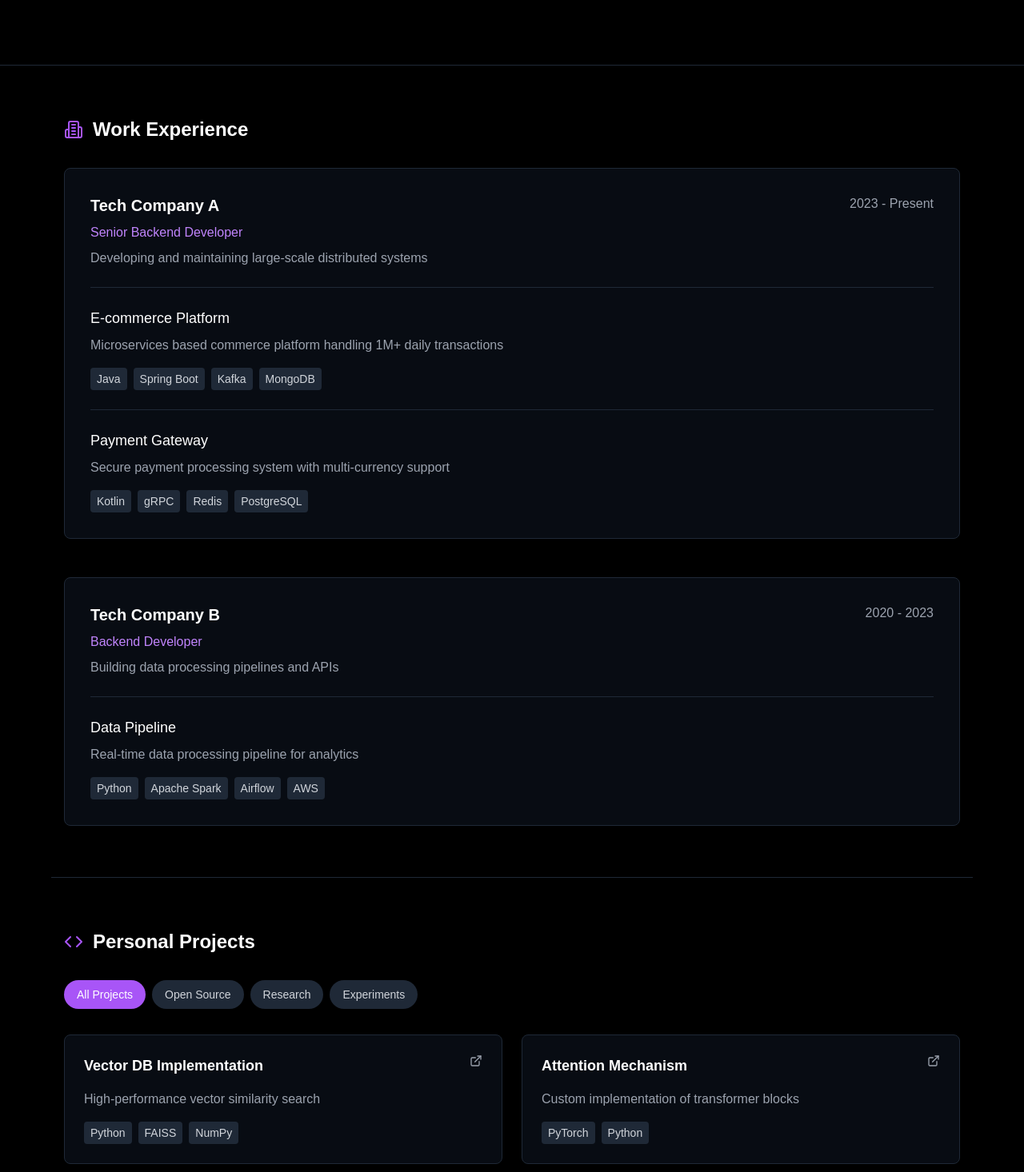
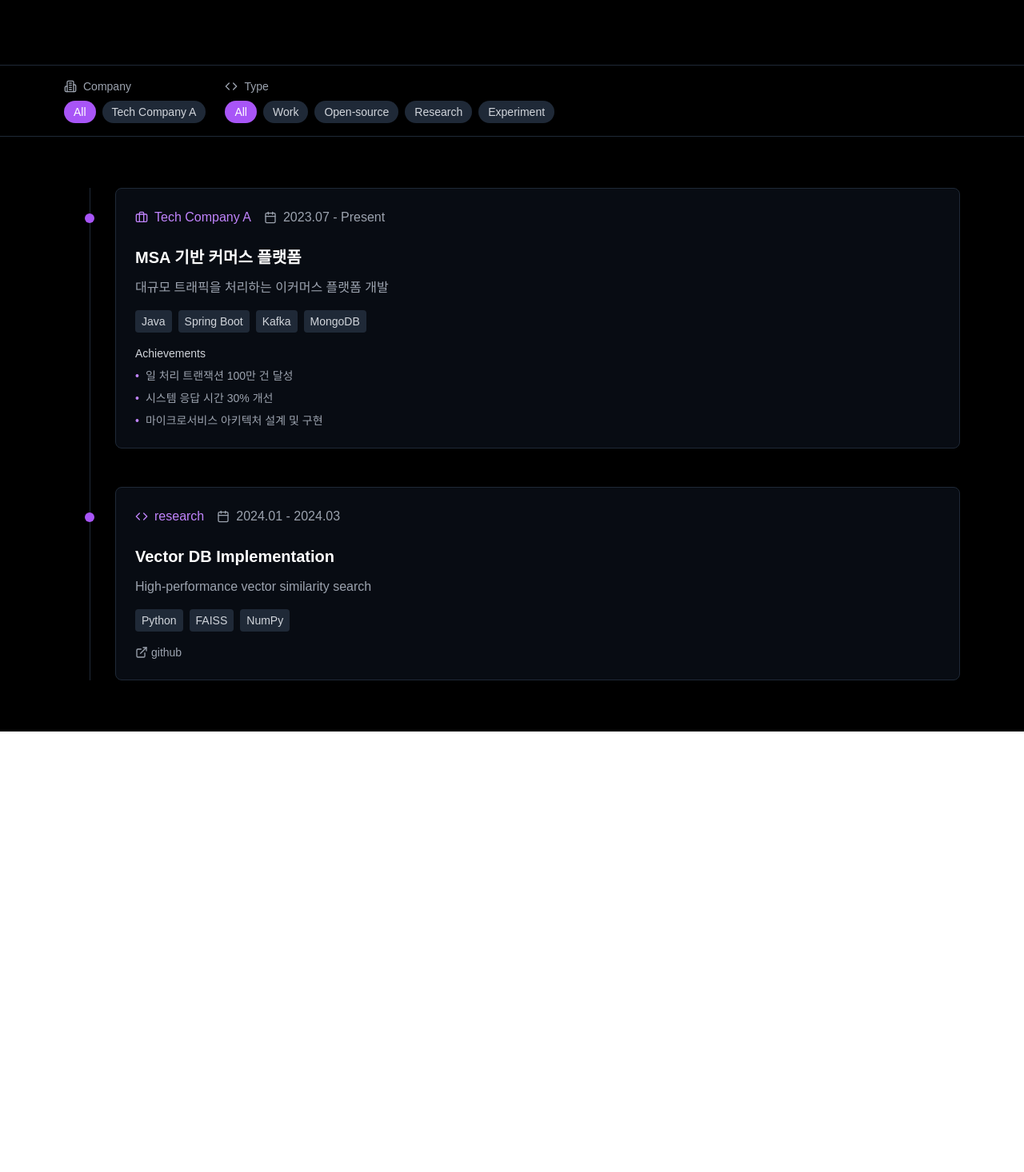
Before and after one commit to mansukim1125/latentspace.world, a Next.js app: page /projects in a window 1280 px wide. Shown: the part 244-1710 px from the top of the page at 80% size. After the commit the page ends 1159 px from the top, so only its background shows below. Built offline with nearby package versions, Linux system fonts and the light colour scheme.

Commit message:
feat(add-timeline-in-projects): timeline view 추가

```diff
--- a/app/projects/page.tsx
+++ b/app/projects/page.tsx
@@ -1,204 +1,271 @@
 'use client';
 
 import React, { useState } from 'react';
-import { ExternalLink, Building2, Code } from 'lucide-react';
-import {OtherHeroSection} from "@/app/components/hero/OtherHeroSection/OtherHeroSection";
+import { Building2, ExternalLink, Calendar, Timer, Briefcase, Code } from 'lucide-react';
 
-interface WorkExperience {
+interface WorkProject {
+  id: string;
+  title: string;
+  description: string;
+  period: string;
   company: string;
-  period: string;
-  role: string;
-  description: string;
-  projects: {
-    name: string;
-    description: string;
-    stack: string[];
-  }[];
+  companyPeriod: string;
+  team?: string;
+  stack: string[];
+  achievements: string[];
+  links?: {
+    demo?: string;
+    docs?: string;
+  };
 }
 
 interface PersonalProject {
+  id: string;
   title: string;
   description: string;
+  period: string;
   stack: string[];
-  link?: string;
-  category: 'open-source' | 'research' | 'experiment';
+  type: 'open-source' | 'research' | 'experiment';
+  links?: {
+    github?: string;
+    demo?: string;
+    docs?: string;
+  };
 }
 
-export default function ProjectsPage() {
-  const [selectedCategory, setSelectedCategory] = useState<string>('all');
+type Project = WorkProject | PersonalProject;
 
-  const workExperience: WorkExperience[] = [
+const ProjectsPage = () => {
+  const [filter, setFilter] = useState({
+    company: 'all',
+    type: 'all',
+    tech: 'all'
+  });
+
+  // 예시 데이터
+  const projects: Project[] = [
     {
+      id: '1',
+      title: "MSA 기반 커머스 플랫폼",
+      description: "대규모 트래픽을 처리하는 이커머스 플랫폼 개발",
+      period: "2023.07 - Present",
       company: "Tech Company A",
-      period: "2023 - Present",
-      role: "Senior Backend Developer",
-      description: "Developing and maintaining large-scale distributed systems",
-      projects: [
-        {
-          name: "E-commerce Platform",
-          description: "Microservices based commerce platform handling 1M+ daily transactions",
-          stack: ["Java", "Spring Boot", "Kafka", "MongoDB"]
-        },
-        {
-          name: "Payment Gateway",
-          description: "Secure payment processing system with multi-currency support",
-          stack: ["Kotlin", "gRPC", "Redis", "PostgreSQL"]
-        }
+      companyPeriod: "2023.01 - Present",
+      team: "Platform Team",
+      stack: ["Java", "Spring Boot", "Kafka", "MongoDB"],
+      achievements: [
+        "일 처리 트랜잭션 100만 건 달성",
+        "시스템 응답 시간 30% 개선",
+        "마이크로서비스 아키텍처 설계 및 구현"
       ]
     },
     {
-      company: "Tech Company B",
-      period: "2020 - 2023",
-      role: "Backend Developer",
-      description: "Building data processing pipelines and APIs",
-      projects: [
-        {
-          name: "Data Pipeline",
-          description: "Real-time data processing pipeline for analytics",
-          stack: ["Python", "Apache Spark", "Airflow", "AWS"]
-        }
-      ]
+      id: '2',
+      title: "Vector DB Implementation",
+      description: "High-performance vector similarity search",
+      period: "2024.01 - 2024.03",
+      type: "research",
+      stack: ["Python", "FAISS", "NumPy"],
+      links: {
+        github: "https://github.com/username/vector-db"
+      }
     }
   ];
 
-  const personalProjects: PersonalProject[] = [
-    {
-      title: "Vector DB Implementation",
-      description: "High-performance vector similarity search",
-      stack: ["Python", "FAISS", "NumPy"],
-      category: "research",
-      link: "https://github.com/username/vector-db"
-    },
-    {
-      title: "Attention Mechanism",
-      description: "Custom implementation of transformer blocks",
-      stack: ["PyTorch", "Python"],
-      category: "experiment",
-      link: "https://github.com/username/attention"
-    }
+  // 모든 기술 스택 추출
+  const allTechs = [...new Set(projects.flatMap(p => p.stack))];
+
+  // 모든 회사 추출
+  const companies = [...new Set(projects
+    .filter((p): p is WorkProject => 'company' in p)
+    .map(p => p.company))
   ];
 
-  const categories = [
-    { id: 'all', name: 'All Projects' },
-    { id: 'open-source', name: 'Open Source' },
-    { id: 'research', name: 'Research' },
-    { id: 'experiment', name: 'Experiments' }
-  ];
+  // 프로젝트 타입
+  const projectTypes = ['all', 'work', 'open-source', 'research', 'experiment'];
+
+  // 필터링된 프로젝트
+  const filteredProjects = projects.filter(project => {
+    const matchesCompany = filter.company === 'all' ||
+      ('company' in project && project.company === filter.company);
+
+    const matchesType = filter.type === 'all' ||
+      (('type' in project && project.type === filter.type) ||
+        ('company' in project && filter.type === 'work'));
+
+    const matchesTech = filter.tech === 'all' ||
+      project.stack.includes(filter.tech);
+
+    return matchesCompany && matchesType && matchesTech;
+  });
 
   return (
     <div className="min-h-screen bg-black">
       {/* Header */}
-      <OtherHeroSection title="Projects" text="Professional experience and personal projects in software development." />
+      <div className="border-b border-gray-800">
+        <div className="max-w-6xl mx-auto px-4 py-20">
+          <h1 className="text-4xl font-bold text-white mb-4">Projects</h1>
+          <p className="text-xl text-gray-400">
+            A collection of professional and personal projects in software development.
+          </p>
+        </div>
+      </div>
 
-      {/* Work Experience */}
-      <section className="max-w-6xl mx-auto px-4 py-16">
-        <div className="flex items-center gap-3 mb-8">
-          <Building2 className="w-6 h-6 text-purple-500" />
-          <h2 className="text-2xl font-bold text-white">Work Experience</h2>
-        </div>
-        <div className="space-y-12">
-          {workExperience.map((work, index) => (
-            <div
-              key={index}
-              className="bg-gray-900/50 border border-gray-800 rounded-lg p-8"
-            >
-              <div className="mb-6">
-                <div className="flex justify-between items-start mb-2">
-                  <h3 className="text-xl font-semibold text-white">{work.company}</h3>
-                  <span className="text-gray-400">{work.period}</span>
-                </div>
-                <div className="text-purple-400 mb-2">{work.role}</div>
-                <p className="text-gray-400">{work.description}</p>
+      {/* Filters */}
+      <div className="sticky top-0 z-50 bg-black/50 backdrop-blur-md border-b border-gray-800">
+        <div className="max-w-6xl mx-auto px-4 py-4">
+          <div className="flex flex-wrap gap-6">
+            {/* Company Filter */}
+            <div>
+              <div className="flex items-center gap-2 text-sm text-gray-400 mb-2">
+                <Building2 className="w-4 h-4" />
+                <span>Company</span>
               </div>
-
-              <div className="space-y-6">
-                {work.projects.map((project, pIndex) => (
-                  <div key={pIndex} className="border-t border-gray-800 pt-6">
-                    <h4 className="text-lg font-medium text-white mb-2">
-                      {project.name}
-                    </h4>
-                    <p className="text-gray-400 mb-4">{project.description}</p>
-                    <div className="flex flex-wrap gap-2">
-                      {project.stack.map((tech, tIndex) => (
-                        <span
-                          key={tIndex}
-                          className="px-2 py-1 text-sm bg-gray-800 text-gray-300 rounded"
-                        >
-                          {tech}
-                        </span>
-                      ))}
-                    </div>
-                  </div>
+              <div className="flex flex-wrap gap-2">
+                <button
+                  onClick={() => setFilter(f => ({ ...f, company: 'all' }))}
+                  className={`px-3 py-1 rounded-full text-sm ${
+                    filter.company === 'all'
+                      ? 'bg-purple-500 text-white'
+                      : 'bg-gray-800 text-gray-300 hover:bg-gray-700'
+                  }`}
+                >
+                  All
+                </button>
+                {companies.map(company => (
+                  <button
+                    key={company}
+                    onClick={() => setFilter(f => ({ ...f, company }))}
+                    className={`px-3 py-1 rounded-full text-sm ${
+                      filter.company === company
+                        ? 'bg-purple-500 text-white'
+                        : 'bg-gray-800 text-gray-300 hover:bg-gray-700'
+                    }`}
+                  >
+                    {company}
+                  </button>
                 ))}
               </div>
             </div>
-          ))}
+
+            {/* Type Filter */}
+            <div>
+              <div className="flex items-center gap-2 text-sm text-gray-400 mb-2">
+                <Code className="w-4 h-4" />
+                <span>Type</span>
+              </div>
+              <div className="flex flex-wrap gap-2">
+                {projectTypes.map(type => (
+                  <button
+                    key={type}
+                    onClick={() => setFilter(f => ({ ...f, type }))}
+                    className={`px-3 py-1 rounded-full text-sm ${
+                      filter.type === type
+                        ? 'bg-purple-500 text-white'
+                        : 'bg-gray-800 text-gray-300 hover:bg-gray-700'
+                    }`}
+                  >
+                    {type.charAt(0).toUpperCase() + type.slice(1)}
+                  </button>
+                ))}
+              </div>
+            </div>
+          </div>
         </div>
-      </section>
+      </div>
 
-      {/* Personal Projects */}
-      <section className="max-w-6xl mx-auto px-4 py-16 border-t border-gray-800">
-        <div className="flex items-center gap-3 mb-8">
-          <Code className="w-6 h-6 text-purple-500" />
-          <h2 className="text-2xl font-bold text-white">Personal Projects</h2>
-        </div>
+      {/* Timeline */}
+      <div className="max-w-6xl mx-auto px-4 py-16">
+        <div className="relative">
+          {/* Timeline line */}
+          <div className="absolute left-8 top-0 bottom-0 w-px bg-gray-800" />
 
-        {/* Category Pills */}
-        <div className="flex flex-wrap gap-2 mb-8">
-          {categories.map((category) => (
-            <button
-              key={category.id}
-              onClick={() => setSelectedCategory(category.id)}
-              className={`px-4 py-2 rounded-full text-sm transition-colors ${
-                selectedCategory === category.id
-                  ? 'bg-purple-500 text-white'
-                  : 'bg-gray-800 text-gray-300 hover:bg-gray-700'
-              }`}
-            >
-              {category.name}
-            </button>
-          ))}
-        </div>
+          <div className="space-y-12">
+            {filteredProjects.map((project) => (
+              <div key={project.id} className="relative pl-16">
+                {/* Timeline dot */}
+                <div className="absolute left-8 top-8 w-3 h-3 bg-purple-500 rounded-full transform -translate-x-1/2" />
 
-        {/* Projects Grid */}
-        <div className="grid md:grid-cols-2 gap-6">
-          {personalProjects
-            .filter(project =>
-              selectedCategory === 'all' || project.category === selectedCategory
-            )
-            .map((project, index) => (
-              <div
-                key={index}
-                className="bg-gray-900/50 border border-gray-800 rounded-lg p-6 hover:border-purple-500/50 transition-colors"
-              >
-                <div className="flex justify-between items-start mb-4">
-                  <h3 className="text-lg font-semibold text-white">{project.title}</h3>
-                  {project.link && (
-                    <a
-                      href={project.link}
-                      target="_blank"
-                      rel="noopener noreferrer"
-                      className="text-gray-400 hover:text-white"
-                    >
-                      <ExternalLink className="w-4 h-4" />
-                    </a>
+                <div className="bg-gray-900/50 border border-gray-800 rounded-lg p-6 hover:border-purple-500/50 transition-colors">
+                  {/* Project header */}
+                  <div className="flex flex-wrap gap-4 mb-6">
+                    {'company' in project ? (
+                      <div className="flex items-center gap-2 text-purple-400">
+                        <Briefcase className="w-4 h-4" />
+                        <span>{project.company}</span>
+                      </div>
+                    ) : (
+                      <div className="flex items-center gap-2 text-purple-400">
+                        <Code className="w-4 h-4" />
+                        <span>{project.type}</span>
+                      </div>
+                    )}
+                    <div className="flex items-center gap-2 text-gray-400">
+                      <Calendar className="w-4 h-4" />
+                      <span>{project.period}</span>
+                    </div>
+                  </div>
+
+                  {/* Project content */}
+                  <h3 className="text-xl font-semibold text-white mb-3">
+                    {project.title}
+                  </h3>
+                  <p className="text-gray-400 mb-4">{project.description}</p>
+
+                  {/* Tech stack */}
+                  <div className="flex flex-wrap gap-2 mb-4">
+                    {project.stack.map((tech, i) => (
+                      <span
+                        key={i}
+                        className="px-2 py-1 bg-gray-800 text-gray-300 rounded text-sm"
+                      >
+                        {tech}
+                      </span>
+                    ))}
+                  </div>
+
+                  {/* Achievements for work projects */}
+                  {'achievements' in project && (
+                    <div className="mt-4">
+                      <h4 className="text-sm font-medium text-gray-300 mb-2">Achievements</h4>
+                      <ul className="space-y-2">
+                        {project.achievements.map((achievement, i) => (
+                          <li key={i} className="text-gray-400 text-sm flex items-start">
+                            <span className="text-purple-400 mr-2">•</span>
+                            {achievement}
+                          </li>
+                        ))}
+                      </ul>
+                    </div>
                   )}
-                </div>
-                <p className="text-gray-400 mb-4">{project.description}</p>
-                <div className="flex flex-wrap gap-2">
-                  {project.stack.map((tech, i) => (
-                    <span
-                      key={i}
-                      className="px-2 py-1 text-sm bg-gray-800 text-gray-300 rounded"
-                    >
-                      {tech}
-                    </span>
-                  ))}
+
+                  {/* Project links */}
+                  {project.links && Object.keys(project.links).length > 0 && (
+                    <div className="mt-4 flex gap-3">
+                      {Object.entries(project.links).map(([key, url]) => (
+                        url && (
+                          <a
+                            key={key}
+                            href={url}
+                            target="_blank"
+                            rel="noopener noreferrer"
+                            className="inline-flex items-center gap-1 text-sm text-gray-400 hover:text-white"
+                          >
+                            <ExternalLink className="w-4 h-4" />
+                            {key}
+                          </a>
+                        )
+                      ))}
+                    </div>
+                  )}
                 </div>
               </div>
             ))}
+          </div>
         </div>
-      </section>
+      </div>
     </div>
   );
 };
+
+export default ProjectsPage;
```
